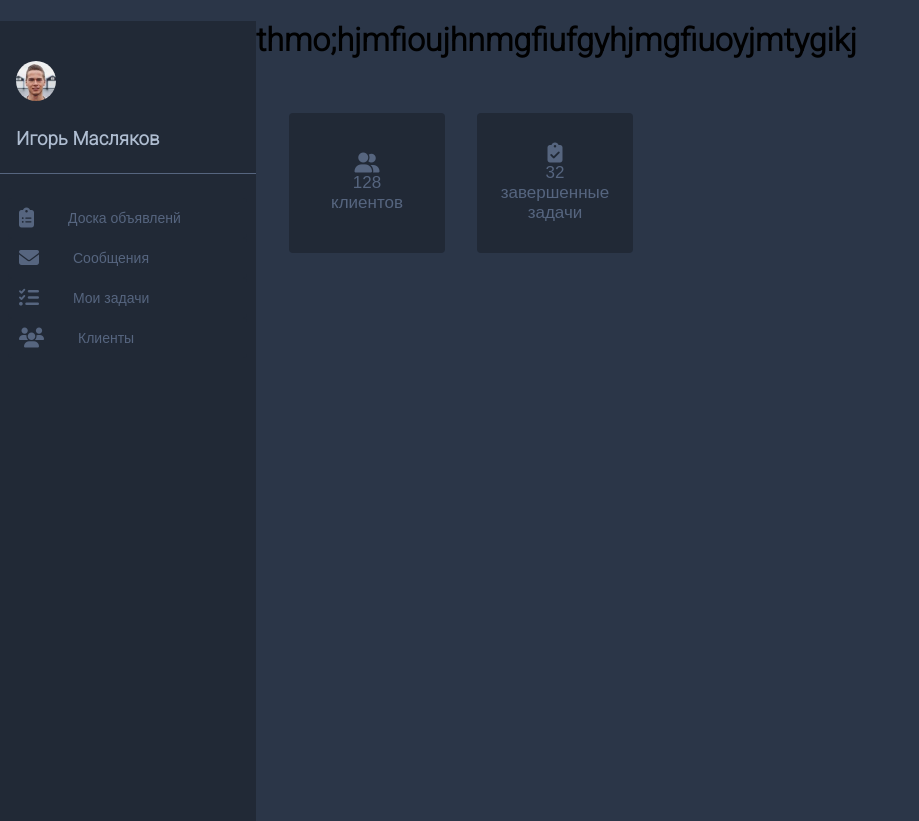
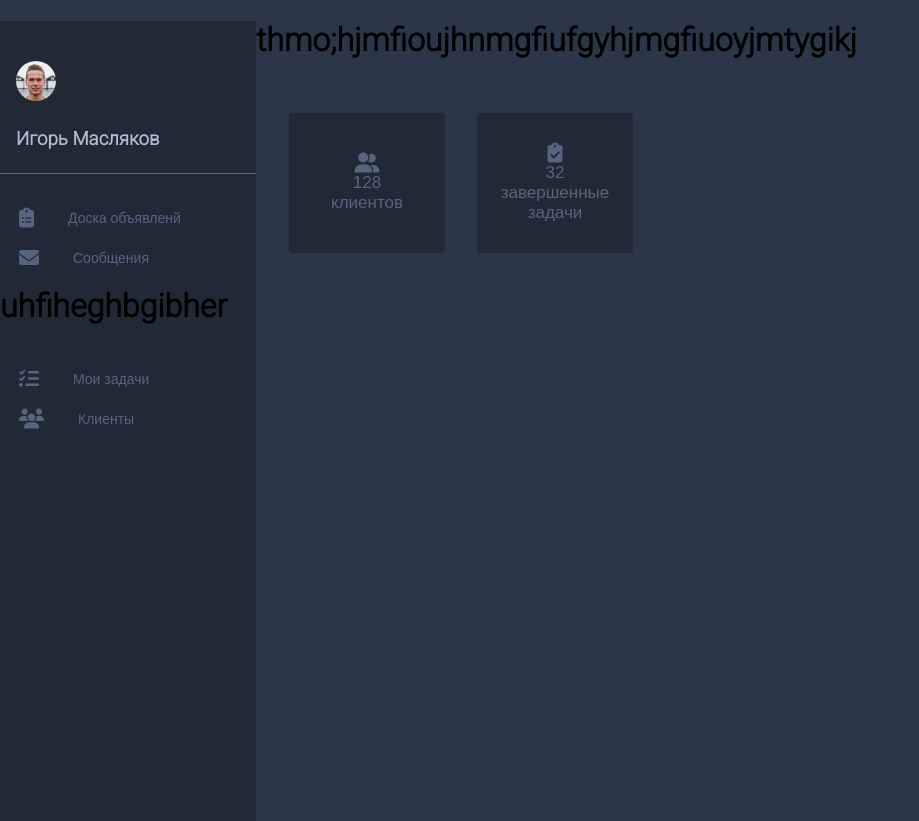
Before and after one commit to SERPOVSKOY/pug-simple-page-student-work, a plain HTML site: page index.html in a window 1280 px wide. Shown: the whole page, without its empty margins (0-919 px from the left). Drawn offline with Linux system fonts and the light colour scheme.

Commit message:
Update index.html
1 коммит

```diff
--- a/index.html
+++ b/index.html
@@ -19,6 +19,7 @@
       <div class="sidebar__panel__textgroup">
         <button class="sidebar__panel__text"><i class="fas fa-envelope"></i> <span></span>Сообщения</button>
       </div>
+      <h1>uhfiheghbgibher</h1>
       <div class="sidebar__panel__textgroup">
         <button class="sidebar__panel__text"><i class="fas fa-tasks"></i> <span></span>Мои задачи</button>
       </div>
```
